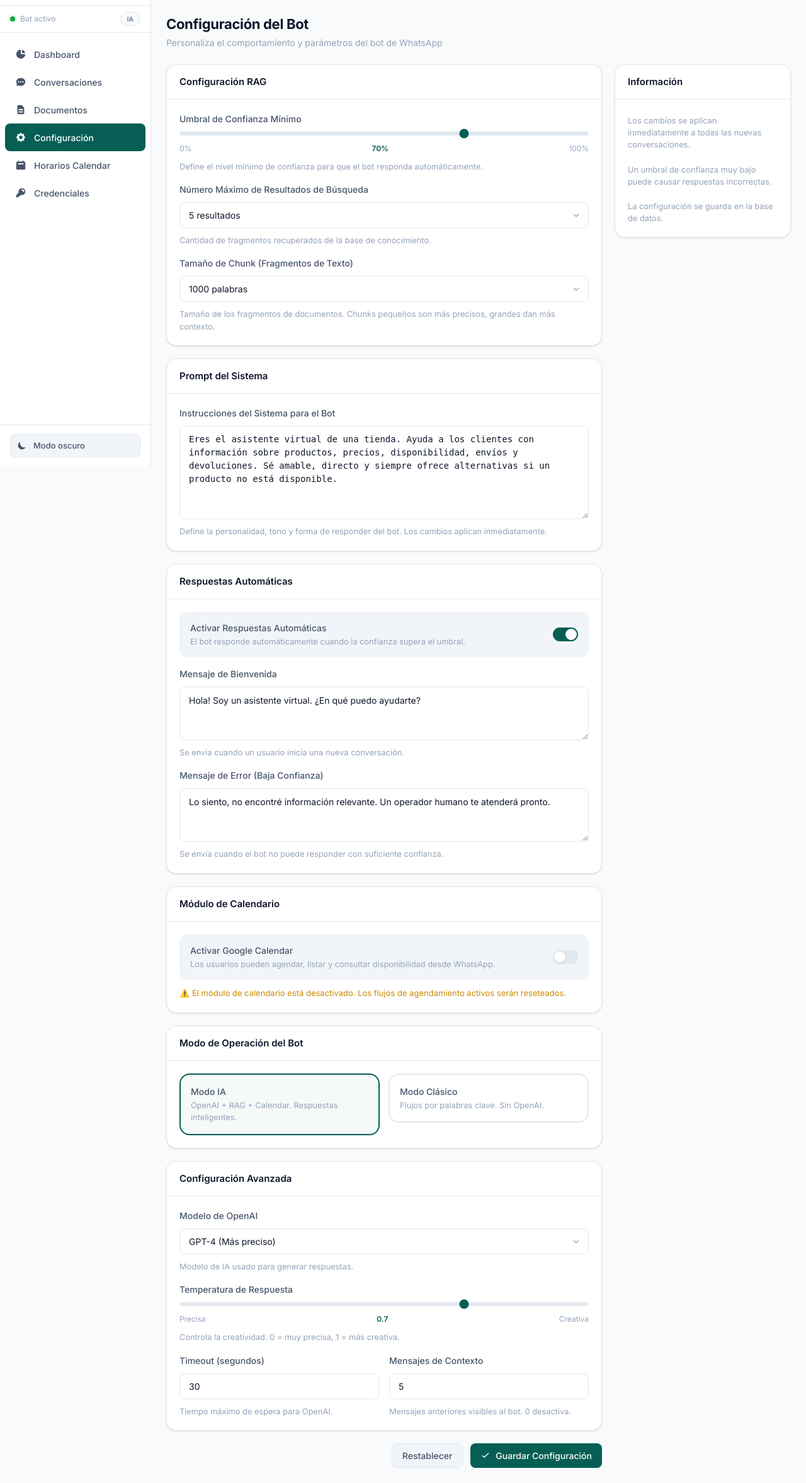
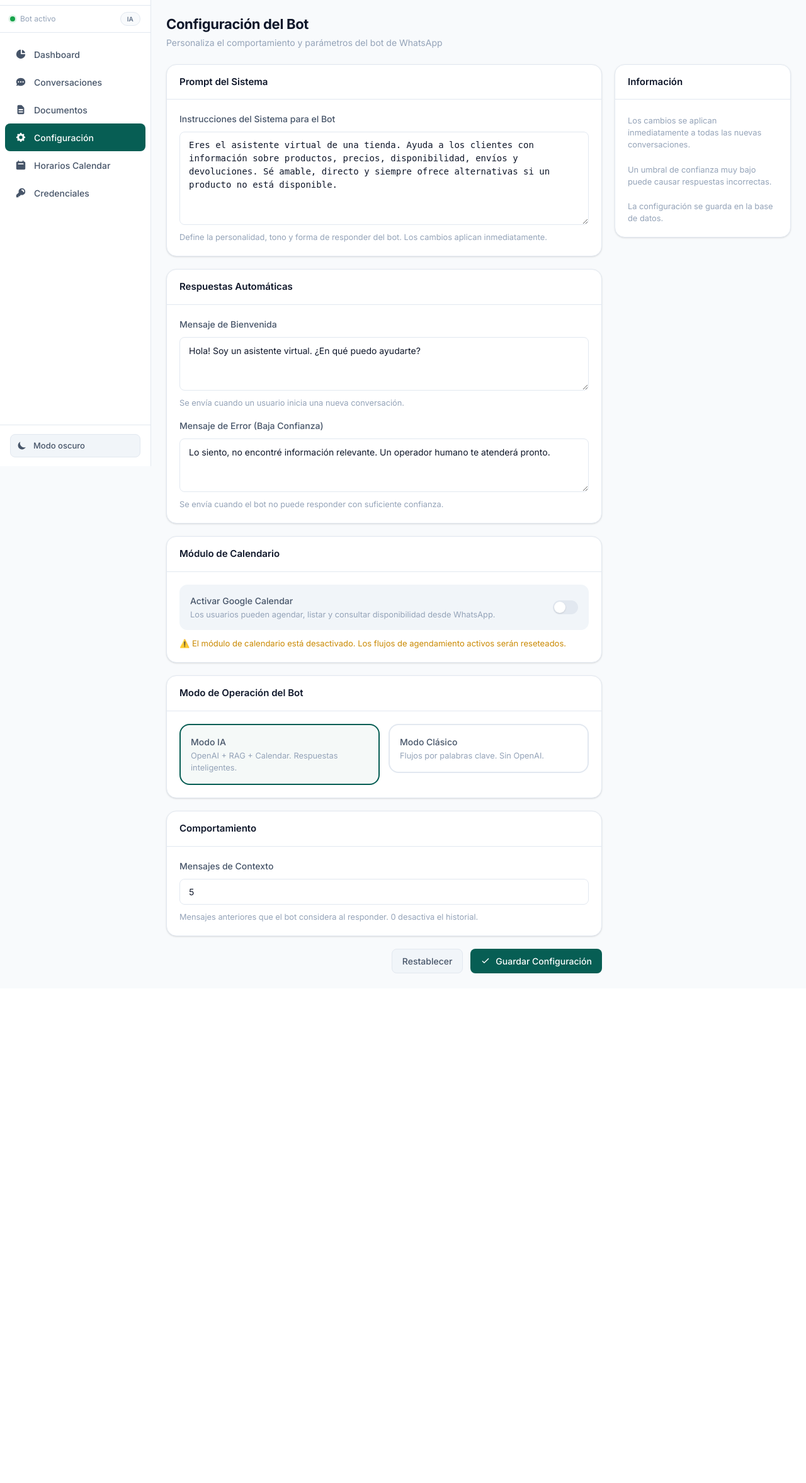
Before and after one commit to JorgeForero02/Bot-whatsapp-php, a PHP site: page /whatsapp/settings in a window 1280 px wide. Shown: the part 60-2414 px from the top of the page at 63% size. After the commit the page ends 1605 px from the top, so only its background shows below. Run offline with PHP 8.4, Linux system fonts and the light colour scheme; data comes from the database, SQL or seed files in the repository; some libraries are stand-ins or nearby versions.

Commit message:
Removed deprecated RAG and OpenAI configuration settings from UI and API, added server_time synchronization to polling endpoints, improved audio message handling with classic mode rejection, and reduced message polling interval from 2000ms to 1500ms

```diff
--- a/api/check-conversation-updates.php
+++ b/api/check-conversation-updates.php
@@ -12,6 +12,8 @@ try {
         throw new \InvalidArgumentException('last_check timestamp is required');
     }
 
+    $serverTime = date('Y-m-d H:i:s');
+
     $updatedConversations = $db->fetchAll(
         'SELECT id, last_message_at, status FROM conversations
          WHERE last_message_at > :last_check1 OR updated_at > :last_check2
@@ -23,7 +25,8 @@ try {
     echo json_encode([
         'success' => true,
         'has_updates' => count($updatedConversations) > 0,
-        'updated_conversations' => $updatedConversations
+        'updated_conversations' => $updatedConversations,
+        'server_time' => $serverTime
     ]);
 
 } catch (\Throwable $e) {
--- a/api/get-settings.php
+++ b/api/get-settings.php
@@ -15,13 +15,6 @@ try {
         'systemPrompt' => 'Eres un asistente virtual útil y amigable.',
         'welcomeMessage' => 'Hola! Soy un asistente virtual. ¿En qué puedo ayudarte?',
         'errorMessage' => 'Lo siento, no encontré información relevante. Un operador te atenderá pronto.',
-        'confidenceThreshold' => 0.7,
-        'maxResults' => 5,
-        'chunkSize' => 1000,
-        'autoReply' => true,
-        'openaiModel' => 'gpt-4',
-        'temperature' => 0.7,
-        'timeout' => 30,
         'contextMessagesCount' => 5,
         'calendarEnabled' => false,
         'botMode' => 'ai',
@@ -38,27 +31,6 @@ try {
                 break;
             case 'bot_fallback_message':
                 $response['errorMessage'] = $setting['setting_value'];
-                break;
-            case 'confidence_threshold':
-                $response['confidenceThreshold'] = floatval($setting['setting_value']);
-                break;
-            case 'max_results':
-                $response['maxResults'] = intval($setting['setting_value']);
-                break;
-            case 'chunk_size':
-                $response['chunkSize'] = intval($setting['setting_value']);
-                break;
-            case 'auto_reply':
-                $response['autoReply'] = $setting['setting_value'] === 'true';
-                break;
-            case 'openai_model':
-                $response['openaiModel'] = $setting['setting_value'];
-                break;
-            case 'temperature':
-                $response['temperature'] = floatval($setting['setting_value']);
-                break;
-            case 'timeout':
-                $response['timeout'] = intval($setting['setting_value']);
                 break;
             case 'context_messages_count':
                 $response['contextMessagesCount'] = intval($setting['setting_value']);
--- a/assets/js/settings.js
+++ b/assets/js/settings.js
@@ -1,17 +1,3 @@
-const confidenceSlider = document.getElementById('confidence-threshold');
-const confidenceValue = document.getElementById('confidence-value');
-const temperatureSlider = document.getElementById('temperature');
-const temperatureValue = document.getElementById('temperature-value');
-
-confidenceSlider?.addEventListener('input', function() {
-    const value = Math.round(this.value * 100);
-    confidenceValue.textContent = value + '%';
-});
-
-temperatureSlider?.addEventListener('input', function() {
-    temperatureValue.textContent = this.value;
-});
-
 async function loadSettings() {
     try {
         const response = await fetch(BASE_PATH + '/api/get-settings.php', { cache: 'no-store' });
@@ -23,13 +9,6 @@ async function loadSettings() {
             if (s.systemPrompt) document.getElementById('system-prompt').value = s.systemPrompt;
             if (s.welcomeMessage) document.getElementById('welcome-message').value = s.welcomeMessage;
             if (s.errorMessage) document.getElementById('error-message').value = s.errorMessage;
-            if (s.confidenceThreshold !== undefined) confidenceSlider.value = s.confidenceThreshold;
-            if (s.maxResults) document.getElementById('max-results').value = s.maxResults;
-            if (s.chunkSize) document.getElementById('chunk-size').value = s.chunkSize;
-            if (s.autoReply !== undefined) document.getElementById('auto-reply').checked = s.autoReply;
-            if (s.openaiModel) document.getElementById('openai-model').value = s.openaiModel;
-            if (s.temperature !== undefined) temperatureSlider.value = s.temperature;
-            if (s.timeout) document.getElementById('timeout').value = s.timeout;
             if (s.contextMessagesCount !== undefined) document.getElementById('context-messages-count').value = s.contextMessagesCount;
             if (s.calendarEnabled !== undefined) {
                 document.getElementById('calendar-enabled').checked = s.calendarEnabled;
@@ -40,9 +19,6 @@ async function loadSettings() {
                 if (radio) radio.checked = true;
                 updateClassicModeLink(s.botMode);
             }
-
-            confidenceSlider.dispatchEvent(new Event('input'));
-            temperatureSlider.dispatchEvent(new Event('input'));
         }
     } catch (error) {
         console.error('Error loading settings:', error);
@@ -51,16 +27,9 @@ async function loadSettings() {
 
 async function saveSettings() {
     const settings = {
-        confidenceThreshold: parseFloat(confidenceSlider.value),
-        maxResults: parseInt(document.getElementById('max-results').value),
-        chunkSize: parseInt(document.getElementById('chunk-size').value),
         systemPrompt: document.getElementById('system-prompt').value,
-        autoReply: document.getElementById('auto-reply').checked,
         welcomeMessage: document.getElementById('welcome-message').value,
         errorMessage: document.getElementById('error-message').value,
-        openaiModel: document.getElementById('openai-model').value,
-        temperature: parseFloat(temperatureSlider.value),
-        timeout: parseInt(document.getElementById('timeout').value),
         contextMessagesCount: parseInt(document.getElementById('context-messages-count').value),
         calendarEnabled: document.getElementById('calendar-enabled').checked,
         botMode: document.querySelector('input[name="bot-mode"]:checked')?.value || 'ai'
@@ -94,21 +63,11 @@ function resetSettings() {
         cancelText: 'Cancelar',
         isDanger: false,
         onConfirm: async () => {
-            confidenceSlider.value = 0.7;
-            document.getElementById('max-results').value = '5';
-            document.getElementById('chunk-size').value = '1000';
             document.getElementById('system-prompt').value = '';
-            document.getElementById('auto-reply').checked = true;
             document.getElementById('welcome-message').value = '';
             document.getElementById('error-message').value = '';
-            document.getElementById('openai-model').value = 'gpt-4';
-            temperatureSlider.value = 0.7;
-            document.getElementById('timeout').value = '30';
             document.getElementById('context-messages-count').value = '5';
             document.getElementById('calendar-enabled').checked = true;
-
-            confidenceSlider.dispatchEvent(new Event('input'));
-            temperatureSlider.dispatchEvent(new Event('input'));
 
             await saveSettings();
             showToast('Configuración restablecida a valores por defecto', 'info');
--- a/views/settings.php
+++ b/views/settings.php
@@ -13,49 +13,6 @@ ob_start();
 <div class="settings-grid">
     <div class="settings-main">
         <div class="card">
-          <div class="card-header">
-            <span class="card-title">Configuración RAG</span>
-          </div>
-          <div class="card-body">
-
-            <div class="form-stack">
-                <div class="form-group">
-                    <label class="form-label">Umbral de Confianza Mínimo</label>
-                    <input type="range" id="confidence-threshold" min="0" max="1" step="0.05" value="0.7" class="range-input">
-                    <div class="range-labels">
-                        <span>0%</span>
-                        <span id="confidence-value" class="range-value">70%</span>
-                        <span>100%</span>
-                    </div>
-                    <p class="form-hint">Define el nivel mínimo de confianza para que el bot responda automáticamente.</p>
-                </div>
-
-                <div class="form-group">
-                    <label class="form-label">Número Máximo de Resultados de Búsqueda</label>
-                    <select id="max-results" class="form-select">
-                        <option value="3">3 resultados</option>
-                        <option value="5" selected>5 resultados</option>
-                        <option value="7">7 resultados</option>
-                        <option value="10">10 resultados</option>
-                    </select>
-                    <p class="form-hint">Cantidad de fragmentos recuperados de la base de conocimiento.</p>
-                </div>
-
-                <div class="form-group">
-                    <label class="form-label">Tamaño de Chunk (Fragmentos de Texto)</label>
-                    <select id="chunk-size" class="form-select">
-                        <option value="500">500 palabras</option>
-                        <option value="1000" selected>1000 palabras</option>
-                        <option value="1500">1500 palabras</option>
-                        <option value="2000">2000 palabras</option>
-                    </select>
-                    <p class="form-hint">Tamaño de los fragmentos de documentos. Chunks pequeños son más precisos, grandes dan más contexto.</p>
-                </div>
-            </div>
-          </div>
-        </div>
-
-        <div class="card">
           <div class="card-header"><span class="card-title">Prompt del Sistema</span></div>
           <div class="card-body">
             <div class="form-group">
@@ -70,17 +27,6 @@ ob_start();
           <div class="card-header"><span class="card-title">Respuestas Automáticas</span></div>
           <div class="card-body">
             <div class="form-stack">
-                <div class="toggle-row">
-                    <div>
-                        <p class="form-label" style="margin-bottom:0.125rem;">Activar Respuestas Automáticas</p>
-                        <p class="form-hint" style="margin-top:0;">El bot responde automáticamente cuando la confianza supera el umbral.</p>
-                    </div>
-                    <label class="toggle">
-                        <input type="checkbox" id="auto-reply" checked>
-                        <span class="toggle-thumb"></span>
-                    </label>
-                </div>
-
                 <div class="form-group">
                     <label class="form-label" for="welcome-message">Mensaje de Bienvenida</label>
                     <textarea id="welcome-message" rows="3" class="form-textarea" placeholder="Hola, soy el asistente virtual. ¿En qué puedo ayudarte?"></textarea>
@@ -147,42 +93,12 @@ ob_start();
         </div>
 
         <div class="card">
-          <div class="card-header"><span class="card-title">Configuración Avanzada</span></div>
+          <div class="card-header"><span class="card-title">Comportamiento</span></div>
           <div class="card-body">
-            <div class="form-stack">
-                <div class="form-group">
-                    <label class="form-label" for="openai-model">Modelo de OpenAI</label>
-                    <select id="openai-model" class="form-select">
-                        <option value="gpt-3.5-turbo">GPT-3.5 Turbo (Rápido y económico)</option>
-                        <option value="gpt-4" selected>GPT-4 (Más preciso)</option>
-                        <option value="gpt-4-turbo">GPT-4 Turbo (Equilibrado)</option>
-                    </select>
-                    <p class="form-hint">Modelo de IA usado para generar respuestas.</p>
-                </div>
-
-                <div class="form-group">
-                    <label class="form-label">Temperatura de Respuesta</label>
-                    <input type="range" id="temperature" min="0" max="1" step="0.1" value="0.7" class="range-input">
-                    <div class="range-labels">
-                        <span>Precisa</span>
-                        <span id="temperature-value" class="range-value">0.7</span>
-                        <span>Creativa</span>
-                    </div>
-                    <p class="form-hint">Controla la creatividad. 0 = muy precisa, 1 = más creativa.</p>
-                </div>
-
-                <div class="form-row">
-                    <div class="form-group">
-                        <label class="form-label" for="timeout">Timeout (segundos)</label>
-                        <input type="number" id="timeout" min="5" max="60" value="30" class="form-input">
-                        <p class="form-hint">Tiempo máximo de espera para OpenAI.</p>
-                    </div>
-                    <div class="form-group">
-                        <label class="form-label" for="context-messages-count">Mensajes de Contexto</label>
-                        <input type="number" id="context-messages-count" min="0" max="20" value="5" class="form-input">
-                        <p class="form-hint">Mensajes anteriores visibles al bot. 0 desactiva.</p>
-                    </div>
-                </div>
+            <div class="form-group">
+                <label class="form-label" for="context-messages-count">Mensajes de Contexto</label>
+                <input type="number" id="context-messages-count" min="0" max="20" value="5" class="form-input">
+                <p class="form-hint">Mensajes anteriores que el bot considera al responder. 0 desactiva el historial.</p>
             </div>
           </div>
         </div>
```
Also changed, not shown: api/check-updates.php (+14 -3 lines), api/get-conversation-messages.php (+5 -4 lines), api/save-settings.php (+0 -7 lines), assets/js/conversations.js (+15 -7 lines), webhook.php (+25 -7 lines), 1 other file.
